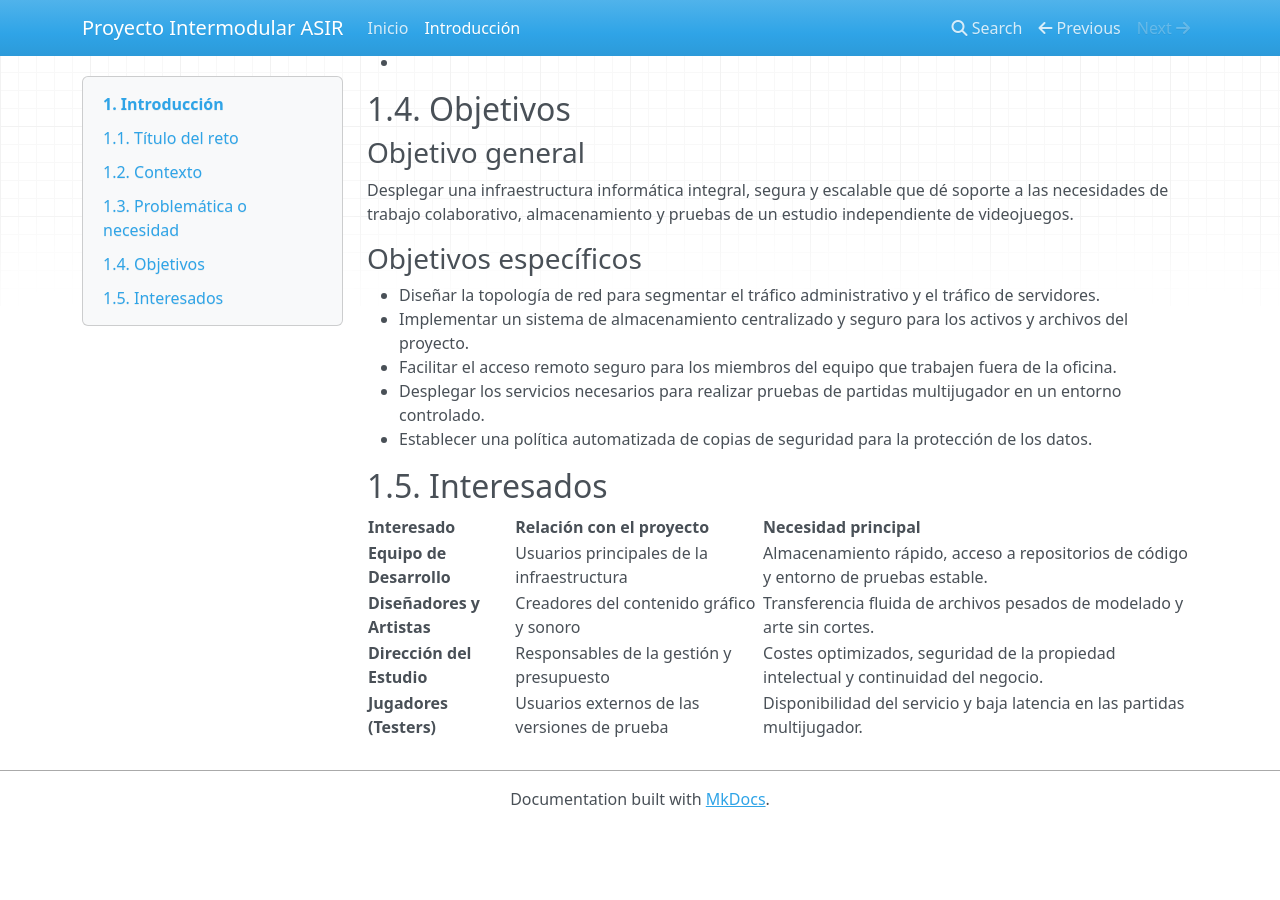
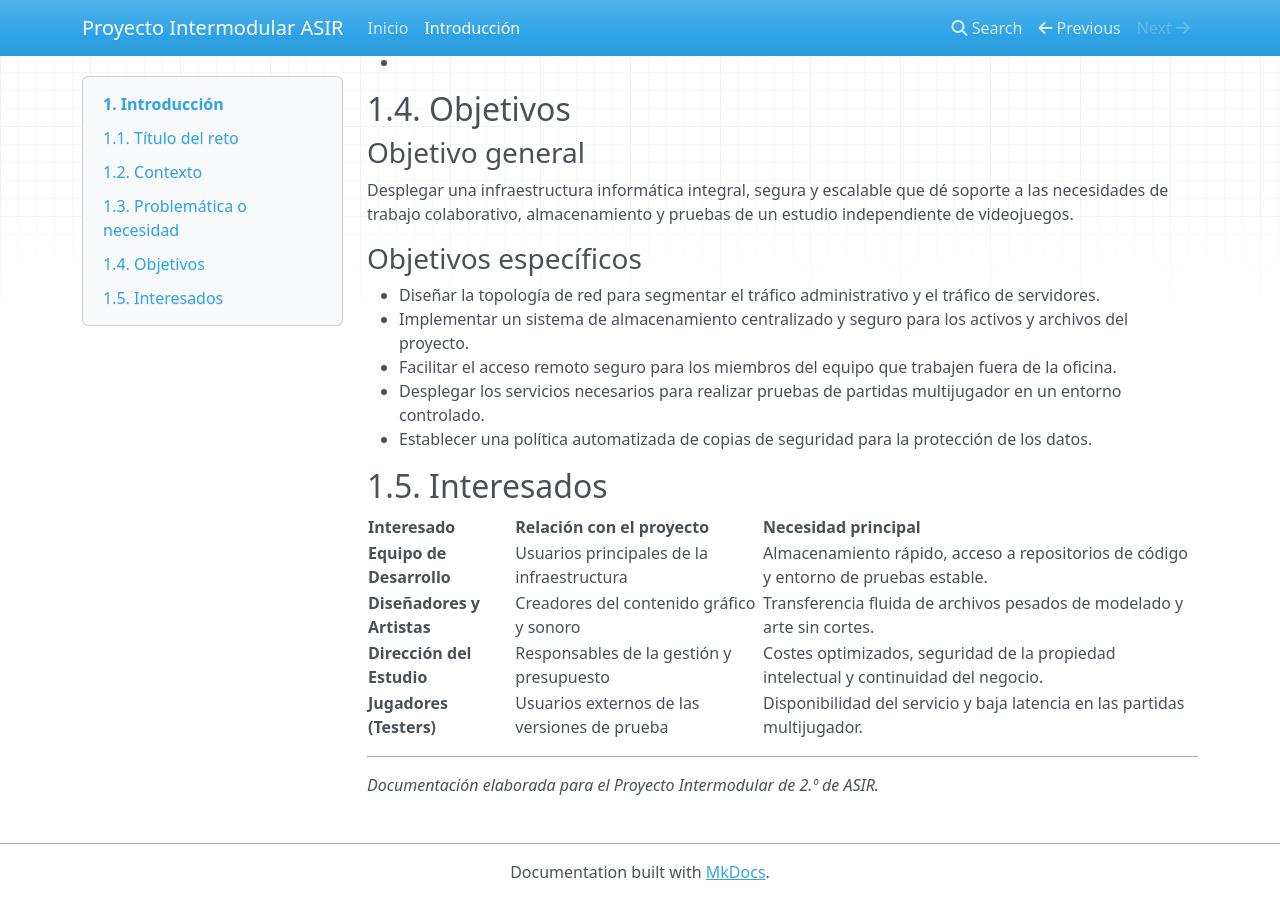
Before and after one commit to cblancob09/Proyecto-Intermodular-ASIR2, an MkDocs documentation site: the page built from docs/01_introduccion.md, in a window 1280 px wide and 900 px high, scrolled down 680 px. Built offline with MkDocs 1.6.1, drawn with Linux system fonts in a browser that asks for light colours; nearby versions of some CDN libraries; before the commit the page ends 1507 px from its top, so only the background shows below that.

Commit message:
Añadida nota final a la introduccion
Added a note about the documentation for the Intermodular Project.

```diff
--- a/docs/01_introduccion.md
+++ b/docs/01_introduccion.md
@@ -34,3 +34,6 @@ Desplegar una infraestructura informática integral, segura y escalable que dé
 | **Diseñadores y Artistas** | Creadores del contenido gráfico y sonoro | Transferencia fluida de archivos pesados de modelado y arte sin cortes. |
 | **Dirección del Estudio** | Responsables de la gestión y presupuesto | Costes optimizados, seguridad de la propiedad intelectual y continuidad del negocio. |
 | **Jugadores (Testers)** | Usuarios externos de las versiones de prueba | Disponibilidad del servicio y baja latencia en las partidas multijugador. |
+
+---
+*Documentación elaborada para el Proyecto Intermodular de 2.º de ASIR.*
```
